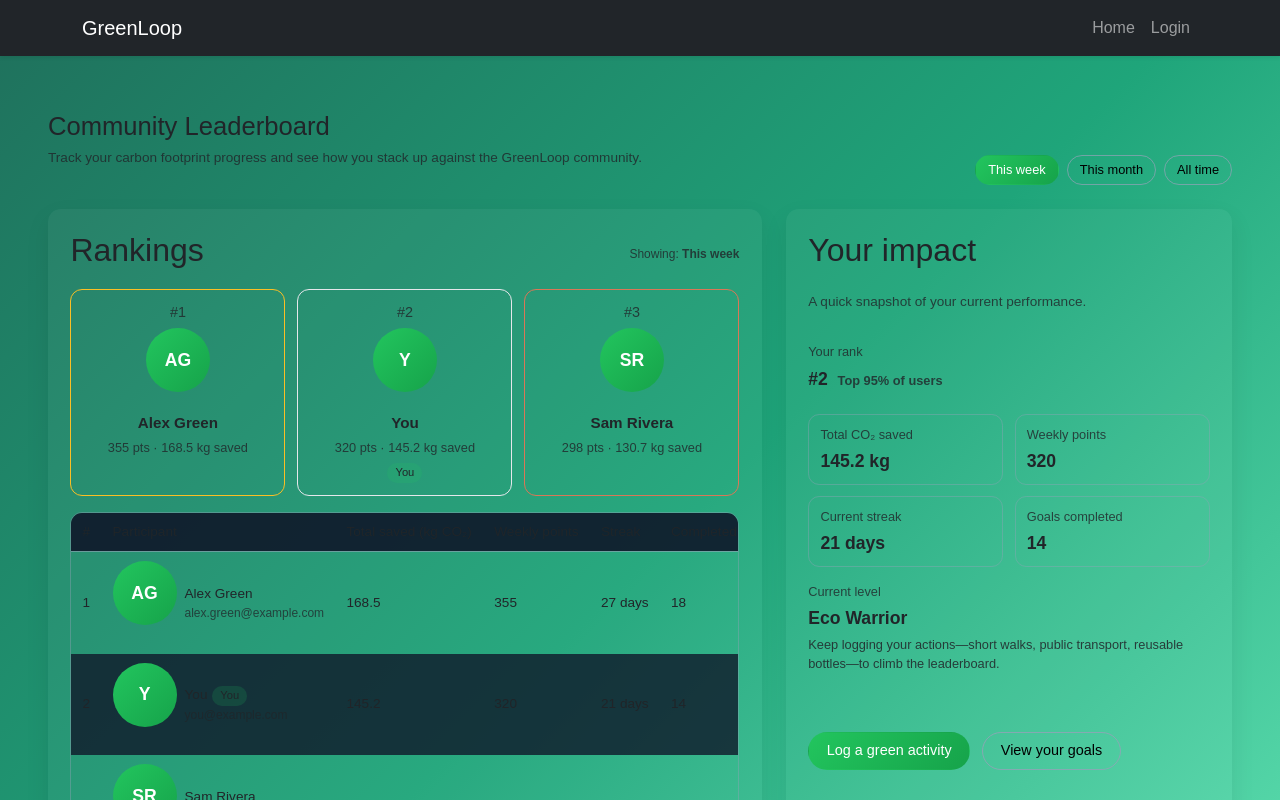
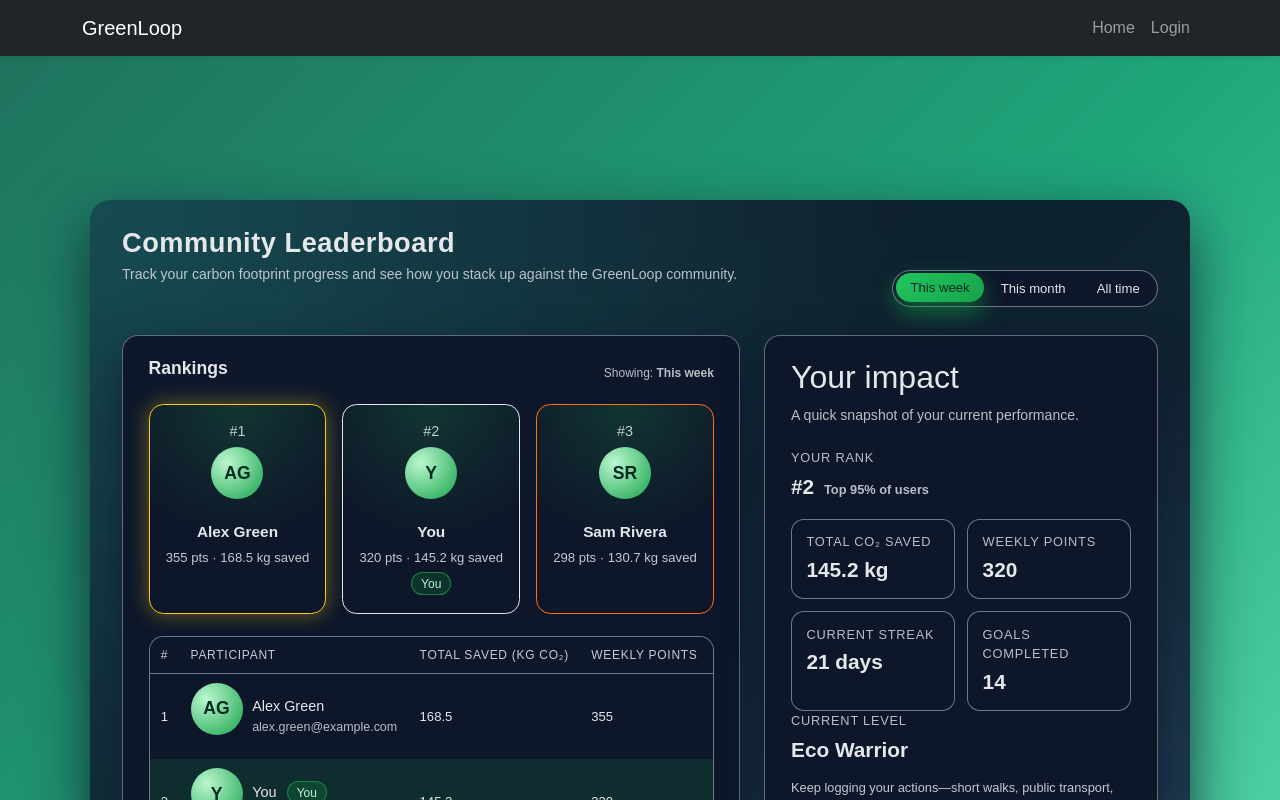
Before and after one commit to dmeshram/Group9-SER598-AdvancedProject-AppImplementation, a React app in the folder frontend/: page /leaderboard in a window 1280 px wide. Shown: the top 800 px of the page. Built offline with nearby package versions, Linux system fonts and the light colour scheme; the HTML template or start-up script is replaced by a standard one.

Commit message:
fixed CSS to maintain uniform design in the app.

```diff
--- a/frontend/src/App.css
+++ b/frontend/src/App.css
@@ -47,14 +47,35 @@
 /* Page layout */
 .leaderboard-page {
   text-align: left;
+  max-width: 1100px;
+  margin: 5.5rem auto 3rem;
+  padding: 1.75rem 2rem 2.3rem;
+  border-radius: 1.25rem;
+  background: radial-gradient(circle at top left, rgba(45, 212, 191, 0.25), transparent 55%),
+              radial-gradient(circle at bottom right, rgba(96, 165, 250, 0.26), transparent 55%),
+              rgba(15, 23, 42, 0.92);
+  box-shadow: 0 24px 60px rgba(15, 23, 42, 0.75);
+  color: #e5e7eb;
 }
 
 .leaderboard-header {
   display: flex;
   justify-content: space-between;
   align-items: flex-end;
-  gap: 1rem;
-  margin-bottom: 1.5rem;
+  gap: 1.5rem;
+  margin-bottom: 1.75rem;
+}
+
+@media (max-width: 768px) {
+  .leaderboard-page {
+    margin: 5rem 1rem 2.5rem;
+    padding: 1.35rem 1.4rem 1.8rem;
+  }
+
+  .leaderboard-header {
+    flex-direction: column;
+    align-items: flex-start;
+  }
 }
 
 /* Reuse existing page-title and section-subtitle styles from Profile page
@@ -71,46 +92,78 @@
 
 /* View toggle chips */
 .view-toggle {
-  display: flex;
-  gap: 0.5rem;
-  flex-wrap: wrap;
+  display: inline-flex;
+  padding: 0.18rem;
+  border-radius: 999px;
+  background: rgba(15, 23, 42, 0.98);
+  border: 1px solid rgba(148, 163, 184, 0.7);
+  gap: 0.15rem;
 }
 
 .toggle-chip {
+  border: none;
+  background: transparent;
+  color: #e5e7eb;
+  font-size: 0.82rem;
+  padding: 0.3rem 0.9rem;
   border-radius: 999px;
-  border: 1px solid rgba(148, 163, 184, 0.7);
-  padding: 0.25rem 0.75rem;
-  font-size: 0.8rem;
-  background: transparent;
   cursor: pointer;
+  transition: background 0.16s ease, color 0.16s ease, transform 0.1s ease,
+    box-shadow 0.16s ease;
+}
+
+.toggle-chip:hover {
+  background: rgba(15, 23, 42, 0.9);
 }
 
 .toggle-chip--active {
-  border-color: transparent;
   background: linear-gradient(135deg, #22c55e, #16a34a);
-  color: #fff;
+  color: #022c22;
+  box-shadow: 0 10px 25px rgba(22, 163, 74, 0.6);
+  transform: translateY(-1px);
 }
 
 /* Two-column layout */
 .leaderboard-layout {
   display: grid;
-  grid-template-columns: minmax(0, 1.6fr) minmax(0, 1fr);
+  grid-template-columns: minmax(0, 1.65fr) minmax(0, 1.05fr);
   gap: 1.5rem;
+  align-items: flex-start;
+}
+
+@media (max-width: 992px) {
+  .leaderboard-layout {
+    grid-template-columns: minmax(0, 1fr);
+  }
 }
 
 /* Cards (align with Profile page look & feel) */
 .leaderboard-card {
-  background: rgba(255, 255, 255, 0.04);
-  border-radius: 0.8rem;
-  padding: 1.4rem;
-  box-shadow: 0 10px 25px rgba(0, 0, 0, 0.08);
+  background: rgba(15, 23, 42, 0.97);
+  border-radius: 1rem;
+  padding: 1.4rem 1.6rem 1.7rem;
+  border: 1px solid rgba(148, 163, 184, 0.6);
+  box-shadow: 0 18px 40px rgba(15, 23, 42, 0.7);
+}
+
+.leaderboard-main-card {
+  min-width: 0;
+}
+
+.leaderboard-sidebar-card {
+  min-width: 0;
 }
 
 .card-header-row {
   display: flex;
   justify-content: space-between;
   align-items: center;
-  margin-bottom: 0.75rem;
+  margin-bottom: 1rem;
+}
+
+.card-header-row h2 {
+  font-size: 1.1rem;
+  font-weight: 600;
 }
 
 .small-label {
@@ -122,20 +175,32 @@
 .podium-row {
   display: grid;
   grid-template-columns: repeat(3, minmax(0, 1fr));
-  gap: 0.75rem;
-  margin-bottom: 1rem;
+  gap: 1rem;
+  margin-bottom: 1.4rem;
+}
+
+@media (max-width: 768px) {
+  .podium-row {
+    grid-template-columns: minmax(0, 1fr);
+  }
 }
 
 .podium-card {
-  border-radius: 0.75rem;
-  padding: 0.75rem;
   text-align: center;
-  position: relative;
-  border: 1px solid rgba(148, 163, 184, 0.4);
+  padding: 1rem 0.9rem 1.1rem;
+  border-radius: 0.9rem;
+  border: 1px solid rgba(148, 163, 184, 0.7);
+  background: radial-gradient(circle at top, rgba(34, 197, 94, 0.18), transparent 60%),
+              rgba(15, 23, 42, 0.99);
+  display: flex;
+  flex-direction: column;
+  align-items: center;
+  gap: 0.3rem;
 }
 
 .podium-card--gold {
-  border-color: #fbbf24;
+  border-color: #facc15;
+  box-shadow: 0 0 20px rgba(250, 204, 21, 0.4);
 }
 
 .podium-card--silver {
@@ -143,36 +208,38 @@
 }
 
 .podium-card--bronze {
-  border-color: #d97757;
+  border-color: #f97316;
 }
 
 .podium-rank {
   font-size: 0.9rem;
-  opacity: 0.8;
-  margin-bottom: 0.25rem;
+  opacity: 0.85;
 }
 
 .podium-name {
-  font-size: 0.95rem;
+  font-size: 0.96rem;
   font-weight: 600;
-  margin-top: 0.25rem;
 }
 
 .podium-stat {
-  font-size: 0.8rem;
-  opacity: 0.8;
-  margin-top: 0.2rem;
+  font-size: 0.82rem;
+  opacity: 0.85;
 }
 
 .you-pill {
   display: inline-flex;
   align-items: center;
-  gap: 0.25rem;
-  background: rgba(34, 197, 94, 0.16);
+  justify-content: center;
+  padding: 0.1rem 0.55rem;
   border-radius: 999px;
-  padding: 0.1rem 0.5rem;
-  font-size: 0.7rem;
-  margin-top: 0.35rem;
+  font-size: 0.75rem;
+  background: rgba(22, 163, 74, 0.2);
+  color: #bbf7d0;
+  border: 1px solid rgba(22, 163, 74, 0.7);
+}
+
+.you-pill--inline {
+  margin-left: 0.35rem;
 }
 
 /* Avatar variations (relying on Profile page avatar style if present) */
@@ -189,34 +256,35 @@
 }
 
 .avatar-circle--small {
-  width: 44px;
-  height: 44px;
-  font-size: 0.85rem;
-  margin: 0 auto;
+  width: 3rem;
+  height: 3rem;
+  font-size: 1rem;
 }
 
 .avatar-circle--tiny {
-  width: 30px;
-  height: 30px;
-  font-size: 0.75rem;
-  margin-right: 0.5rem;
+  width: 2.1rem;
+  height: 2.1rem;
+  font-size: 0.8rem;
 }
 
 /* Table */
 .leaderboard-table-wrapper {
-  border-radius: 0.75rem;
-  border: 1px solid rgba(148, 163, 184, 0.4);
-  overflow: auto;
+  margin-top: 1.25rem;
+  border-radius: 0.9rem;
+  overflow: hidden;
+  border: 1px solid rgba(148, 163, 184, 0.7);
+  background: rgba(15, 23, 42, 0.99);
 }
 
 .leaderboard-table {
   width: 100%;
   border-collapse: collapse;
-  font-size: 0.85rem;
+  font-size: 0.82rem;
+  min-width: 100%;
 }
 
 .leaderboard-table thead {
-  background: rgba(15, 23, 42, 0.9);
+  background: rgba(15, 23, 42, 0.98);
 }
 
 .leaderboard-table th,
@@ -228,21 +296,29 @@
 
 .leaderboard-table th {
   font-weight: 500;
-  opacity: 0.9;
-  border-bottom: 1px solid rgba(148, 163, 184, 0.6);
+  font-size: 0.75rem;
+  letter-spacing: 0.06em;
+  text-transform: uppercase;
+  color: rgba(209, 213, 219, 0.95);
+  border-bottom: 1px solid rgba(148, 163, 184, 0.7);
 }
 
 .leaderboard-table tbody tr:nth-child(even) {
-  background: rgba(15, 23, 42, 0.8);
+  background: rgba(15, 23, 42, 0.94);
+}
+
+.leaderboard-table tbody tr:nth-child(odd) {
+  background: rgba(15, 23, 42, 0.98);
 }
 
 .row-current-user {
-  background: rgba(34, 197, 94, 0.08);
+  background: rgba(22, 163, 74, 0.16) !important;
 }
 
 .user-cell {
   display: flex;
   align-items: center;
+  gap: 0.6rem;
 }
 
 .user-name-row {
@@ -252,62 +328,84 @@
 }
 
 .user-name {
+  font-size: 0.9rem;
   font-weight: 500;
 }
 
 .user-email {
-  font-size: 0.75rem;
-  opacity: 0.75;
-}
-
-.you-pill--inline {
-  margin-top: 0;
+  font-size: 0.78rem;
+  opacity: 0.8;
 }
 
 /* Sidebar summary */
-.leaderboard-sidebar-card {
-  display: flex;
-  flex-direction: column;
-  gap: 0.9rem;
-}
-
 .summary-block {
-  margin-bottom: 0.5rem;
+  margin-bottom: 1rem;
 }
 
 .summary-label {
   font-size: 0.8rem;
   opacity: 0.8;
   margin-bottom: 0.25rem;
+  text-transform: uppercase;
+  letter-spacing: 0.06em;
 }
 
 .summary-value {
-  font-size: 1.1rem;
+  font-size: 1.3rem;
   font-weight: 600;
 }
 
 .summary-subvalue {
   font-size: 0.8rem;
   opacity: 0.8;
-  margin-left: 0.3rem;
+  margin-left: 0.25rem;
 }
 
 .summary-grid {
   display: grid;
   grid-template-columns: repeat(2, minmax(0, 1fr));
-  gap: 0.7rem;
+  gap: 0.75rem;
+  margin-top: 0.5rem;
 }
 
 .summary-card {
-  border-radius: 0.7rem;
-  border: 1px solid rgba(148, 163, 184, 0.4);
-  padding: 0.6rem 0.7rem;
+  border-radius: 0.8rem;
+  padding: 0.8rem 0.9rem;
+  border: 1px solid rgba(148, 163, 184, 0.7);
+  background: rgba(15, 23, 42, 0.98);
+}
+
+.summary-card .summary-label {
+  margin-bottom: 0.15rem;
+}
+
+.summary-inline {
+  display: flex;
+  justify-content: space-between;
+  align-items: baseline;
+  gap: 0.4rem;
 }
 
 .summary-tip {
   font-size: 0.8rem;
   opacity: 0.85;
-  margin-top: 0.25rem;
+  margin-top: 0.85rem;
+  line-height: 1.45;
+}
+
+.summary-level-pill {
+  display: inline-flex;
+  align-items: center;
+  gap: 0.25rem;
+  border-radius: 999px;
+  padding: 0.15rem 0.6rem;
+  font-size: 0.76rem;
+  background: rgba(22, 163, 74, 0.16);
+  color: #bbf7d0;
+}
+
+.leaderboard-sidebar-card .actions-row {
+  margin-top: 1.3rem;
 }
 
 /* Button styles (reuse from Profile page if you already added them) */
@@ -351,6 +449,17 @@
 
   .podium-row {
     grid-template-columns: 1fr;
+  }
+}
+
+@media (max-width: 992px) {
+  .profile-page {
+    margin: 5rem 1rem 2.5rem;
+    padding: 1.35rem 1.4rem 1.8rem;
+  }
+
+  .profile-layout {
+    grid-template-columns: minmax(0, 1fr);
   }
 }
 
@@ -398,81 +507,141 @@
 
 /* Profile page layout */
 .profile-page {
-  text-align: left;
-  /* override App.css centering */
+  /* override the global centering & give space for fixed navbar */
+    text-align: left;
+    max-width: 1100px;
+    margin: 5.5rem auto 3rem;
+    padding: 1.75rem 2rem 2.25rem;
+    border-radius: 1.25rem;
+    background: radial-gradient(circle at top left, rgba(45, 212, 191, 0.25), transparent 55%),
+                radial-gradient(circle at bottom right, rgba(96, 165, 250, 0.26), transparent 55%),
+                rgba(15, 23, 42, 0.92);
+    box-shadow: 0 24px 60px rgba(15, 23, 42, 0.75);
+    color: #e5e7eb;
 }
 
 .page-title {
-  font-size: 1.6rem;
-  margin-bottom: 0.5rem;
+    font-size: 1.7rem;
+    font-weight: 600;
+    letter-spacing: 0.02em;
+    margin-bottom: 0.35rem;
+}
+
+.profile-page input,
+.profile-page textarea,
+.profile-page select {
+  width: 100%;
+  border-radius: 0.6rem;
+  border: 1px solid rgba(148, 163, 184, 0.7);
+  background: rgba(15, 23, 42, 0.95);
+  color: #e5e7eb;
+  padding: 0.55rem 0.75rem;
+  font-size: 0.94rem;
+  line-height: 1.4;
+  transition: border-color 0.15s ease, box-shadow 0.15s ease, background 0.15s ease;
+}
+
+.profile-page input::placeholder,
+.profile-page textarea::placeholder {
+  color: rgba(148, 163, 184, 0.9);
+}
+
+.profile-page textarea {
+  resize: vertical;
+  min-height: 110px;
+}
+
+.profile-page input:focus,
+.profile-page textarea:focus,
+.profile-page select:focus {
+  outline: none;
+  border-color: #22c55e;
+  box-shadow: 0 0 0 1px rgba(34, 197, 94, 0.7);
+  background: rgba(15, 23, 42, 0.98);
 }
 
 .section-subtitle {
-  font-size: 0.85rem;
-  opacity: 0.8;
-  margin-bottom: 1rem;
+    font-size: 0.88rem;
+    opacity: 0.8;
+    margin-bottom: 1.4rem;
 }
 
 .status-banner {
-  margin: 0.5rem 0 1rem;
-  padding: 0.6rem 0.8rem;
-  border-radius: 0.5rem;
-  background: rgba(16, 185, 129, 0.12);
-  border: 1px solid rgba(16, 185, 129, 0.5);
-  font-size: 0.85rem;
+  margin-top: 1rem;
+  font-size: 0.88rem;
+  padding: 0.55rem 0.8rem;
+  border-radius: 0.7rem;
+  background: rgba(22, 163, 74, 0.18);
+  border: 1px solid rgba(22, 163, 74, 0.6);
+  color: #bbf7d0;
 }
 
 /* Two-column layout */
 .profile-layout {
-  display: grid;
-  grid-template-columns: minmax(0, 1.1fr) minmax(0, 1fr);
-  gap: 1.5rem;
+    display: grid;
+    grid-template-columns: minmax(0, 1.5fr) minmax(0, 1.1fr);
+    gap: 1.5rem;
+    align-items: flex-start;
 }
 
 /* Cards */
 .profile-card,
 .settings-card {
-  background: rgba(255, 255, 255, 0.04);
-  border-radius: 0.8rem;
-  padding: 1.5rem;
-  box-shadow: 0 10px 25px rgba(0, 0, 0, 0.08);
+    background: rgba(15, 23, 42, 0.96);
+    border-radius: 1rem;
+    padding: 1.4rem 1.6rem 1.7rem;
+    border: 1px solid rgba(148, 163, 184, 0.6);
+    box-shadow: 0 18px 40px rgba(15, 23, 42, 0.7);
+}
+
+.profile-card h2,
+.settings-card h2 {
+  font-size: 1.1rem;
+  font-weight: 600;
+  margin-bottom: 0.3rem;
+}
+
+.profile-card .section-subtitle,
+.settings-card .section-subtitle {
+  margin-bottom: 1.1rem;
 }
 
 /* Avatar */
 .avatar-circle {
-  width: 64px;
-  height: 64px;
+  width: 3.25rem;
+  height: 3.25rem;
   border-radius: 999px;
+  background: radial-gradient(circle at 30% 30%, #bbf7d0, #16a34a);
   display: flex;
   align-items: center;
   justify-content: center;
-  background: linear-gradient(135deg, #22c55e, #16a34a);
-  color: white;
   font-weight: 700;
-  margin-bottom: 1.25rem;
   font-size: 1.1rem;
+  color: #022c22;
+  margin-bottom: 1rem;
 }
 
 /* Form controls */
 .form-group {
-  display: flex;
-  flex-direction: column;
-  gap: 0.35rem;
   margin-bottom: 0.9rem;
 }
 
 .form-row {
   display: flex;
-  gap: 0.75rem;
+  gap: 1rem;
 }
 
-.form-row .form-group {
+.form-row > .form-group {
   flex: 1;
 }
 
-label {
-  font-size: 0.85rem;
-  opacity: 0.85;
+.form-group label {
+  display: block;
+  font-size: 0.8rem;
+  letter-spacing: 0.06em;
+  text-transform: uppercase;
+  margin-bottom: 0.3rem;
+  color: rgba(209, 213, 219, 0.9);
 }
 
 input,
@@ -494,59 +663,112 @@ select:focus {
   border-color: transparent;
 }
 
-/* Settings group */
-.settings-group {
-  border: 1px solid rgba(148, 163, 184, 0.4);
-  border-radius: 0.7rem;
-  padding: 0.75rem 0.9rem;
-  margin-bottom: 1rem;
+/* Notifications section (Profile page) */
+.profile-page .settings-group {
+  border-radius: 0.8rem;
+  padding: 0.9rem 1rem 0.8rem;
+  border: 1px solid rgba(148, 163, 184, 0.6);
+  background: radial-gradient(circle at top left, rgba(34, 197, 94, 0.14), transparent 65%),
+              rgba(15, 23, 42, 0.98);
+  margin-bottom: 1.1rem;
 }
 
-.settings-group legend {
-  padding: 0 0.25rem;
-  font-size: 0.85rem;
+.profile-page .settings-group legend {
+  padding: 0 0.35rem;
+  font-size: 0.82rem;
+  letter-spacing: 0.03em;
+  text-transform: none;
+  color: #e5e7eb;
   opacity: 0.9;
 }
 
-.checkbox-row {
+/* Each notification row: checkbox + label aligned */
+.profile-page .checkbox-row {
   display: flex;
   align-items: center;
-  gap: 0.5rem;
-  margin-top: 0.4rem;
+  gap: 0.6rem;
+  padding: 0.35rem 0;
+  cursor: pointer;
+}
+
+.profile-page .checkbox-row input[type='checkbox'] {
+  width: 18px;
+  height: 18px;
+  flex-shrink: 0;
+  margin: 0;
+}
+
+.profile-page .checkbox-row span {
   font-size: 0.9rem;
+  color: #e5e7eb;
+  line-height: 1.3;
 }
 
 /* Actions */
 .actions-row {
-  margin-top: 1.25rem;
+  margin-top: 1.3rem;
   display: flex;
-  gap: 0.75rem;
+  gap: 0.8rem;
+  flex-wrap: wrap;
 }
 
 .primary-button,
 .secondary-button {
   border-radius: 999px;
-  padding: 0.45rem 1.1rem;
+  padding: 0.55rem 1.25rem;
+  font-size: 0.92rem;
+  font-weight: 500;
   border: 1px solid transparent;
-  font: inherit;
   cursor: pointer;
-  font-size: 0.9rem;
+  transition: background 0.16s ease, color 0.16s ease, transform 0.08s ease,
+    box-shadow 0.16s ease, border-color 0.16s ease;
 }
 
 .primary-button {
   background: linear-gradient(135deg, #22c55e, #16a34a);
-  color: white;
+  color: #022c22;
+  box-shadow: 0 10px 25px rgba(22, 163, 74, 0.55);
+}
+
+.primary-button:hover {
+  transform: translateY(-1px);
+  box-shadow: 0 14px 32px rgba(22, 163, 74, 0.7);
 }
 
 .secondary-button {
   background: transparent;
+  color: #e5e7eb;
   border-color: rgba(148, 163, 184, 0.8);
+}
+
+.secondary-button:hover {
+  background: rgba(15, 23, 42, 0.9);
+  border-color: rgba(209, 213, 219, 0.9);
 }
 
 /* Responsive tweaks */
 @media (max-width: 900px) {
   .profile-layout {
     grid-template-columns: 1fr;
+  }
+}
+
+@media (max-width: 768px) {
+  .form-row {
+    flex-direction: column;
+  }
+}
+
+@media (max-width: 576px) {
+  .actions-row {
+    flex-direction: column;
+  }
+
+  .primary-button,
+  .secondary-button {
+    width: 100%;
+    justify-content: center;
+    text-align: center;
   }
 }
 
@@ -624,3 +846,194 @@ select:focus {
 .react-calendar__month-view__days {
   gap: 3px;
 }
+
+.achievements-page {
+  text-align: left;
+  max-width: 1100px;
+  margin: 5.5rem auto 3rem;
+  padding: 1.75rem 2rem 2.3rem;
+  border-radius: 1.25rem;
+  background: radial-gradient(circle at top left, rgba(45, 212, 191, 0.25), transparent 55%),
+              radial-gradient(circle at bottom right, rgba(96, 165, 250, 0.26), transparent 55%),
+              rgba(15, 23, 42, 0.92);
+  box-shadow: 0 24px 60px rgba(15, 23, 42, 0.75);
+  color: #e5e7eb;
+}
+
+@media (max-width: 992px) {
+  .achievements-page {
+    margin: 5rem 1rem 2.5rem;
+    padding: 1.35rem 1.4rem 1.8rem;
+  }
+}
+
+/* Header */
+
+.achievements-header {
+  display: flex;
+  justify-content: space-between;
+  align-items: flex-end;
+  gap: 1.5rem;
+  margin-bottom: 1.6rem;
+}
+
+.achievements-header .page-title {
+  margin-bottom: 0.25rem;
+}
+
+@media (max-width: 768px) {
+  .achievements-header {
+    flex-direction: column;
+    align-items: flex-start;
+  }
+}
+
+.achievements-actions {
+  display: flex;
+  gap: 0.5rem;
+  flex-wrap: wrap;
+}
+
+/* Cards & progress */
+
+.achievements-page .card {
+  background: rgba(15, 23, 42, 0.97);
+  border-radius: 1rem;
+  border: 1px solid rgba(148, 163, 184, 0.7);
+  box-shadow: 0 18px 40px rgba(15, 23, 42, 0.7);
+  color: #e5e7eb;
+}
+
+.achievements-page .card-title {
+  font-size: 0.98rem;
+  font-weight: 600;
+}
+
+.achievements-page .card-text {
+  font-size: 0.86rem;
+  color: #cbd5f5;
+  opacity: 0.9;
+}
+
+.achievements-page .text-muted,
+.achievements-page .card-subtitle,
+.achievements-page .card-text.text-muted {
+  color: #cbd5f5 !important;
+  opacity: 0.88;
+}
+
+.achievements-page .progress {
+  background: rgba(15, 23, 42, 0.9);
+  height: 0.55rem;
+  border-radius: 999px;
+}
+
+.achievements-page .progress-bar {
+  background: linear-gradient(135deg, #22c55e, #16a34a);
+}
+
+.achievements-page .badge.bg-success {
+  background-color: #22c55e !important;
+  color: #022c22;
+  border-radius: 999px;
+  padding: 0.15rem 0.6rem;
+  font-size: 0.7rem;
+}
+
+/* Buttons within Achievements */
+
+.achievements-page .btn {
+  border-radius: 999px;
+  font-size: 0.86rem;
+  padding: 0.35rem 0.9rem;
+  font-weight: 500;
+  border-width: 1px;
+}
+
+/* Top-right header buttons */
+.achievements-page .btn-outline-primary {
+  color: #e5e7eb;
+  border-color: rgba(148, 163, 184, 0.9);
+  background: transparent;
+}
+
+.achievements-page .btn-outline-primary:hover {
+  background: rgba(15, 23, 42, 0.96);
+  border-color: #22c55e;
+  color: #bbf7d0;
+}
+
+.achievements-page .btn-outline-danger {
+  color: #fecaca;
+  border-color: rgba(248, 113, 113, 0.9);
+  background: transparent;
+}
+
+.achievements-page .btn-outline-danger:hover {
+  background: rgba(248, 113, 113, 0.12);
+}
+
+/* Buttons inside each card */
+.achievements-page .btn-outline-secondary {
+  color: #e5e7eb;
+  border-color: rgba(148, 163, 184, 0.8);
+  background: transparent;
+}
+
+.achievements-page .btn-outline-secondary:hover {
+  background: rgba(15, 23, 42, 0.96);
+  border-color: rgba(209, 213, 219, 0.95);
+}
+
+.achievements-page .btn-success {
+  background: linear-gradient(135deg, #22c55e, #16a34a);
+  border-color: transparent;
+  color: #022c22;
+}
+
+.achievements-page .btn-success:disabled {
+  opacity: 0.9;
+}
+
+.graph-card {
+  border-radius: 0.9rem;
+  padding: 0.6rem 0.75rem;
+  border: 1px solid rgba(148, 163, 184, 0.7);
+  background: rgba(15, 23, 42, 0.98);
+}
+
+.custom-line-chart canvas {
+  width: 100% !important;
+}
+
+/* React Calendar dark theme overrides */
+.leaderboard-sidebar-card .react-calendar {
+  width: 100%;
+  background: rgba(15, 23, 42, 0.98);
+  border-radius: 0.9rem;
+  border: 1px solid rgba(148, 163, 184, 0.7);
+  padding: 0.4rem;
+  font-size: 0.78rem;
+  color: #e5e7eb;
+}
+
+.react-calendar__navigation button,
+.react-calendar__month-view__weekdays,
+.react-calendar__month-view__days__day {
+  color: #e5e7eb;
+}
+
+.react-calendar__tile {
+  border-radius: 0.45rem;
+}
+
+/* Mark days with completed activity */
+.calendar-tile-done {
+  background: rgba(34, 197, 94, 0.25) !important;
+  color: #bbf7d0 !important;
+  border-radius: 999px !important;
+}
+
+.calendar-tile-done:hover {
+  background: rgba(34, 197, 94, 0.35) !important;
+}
```
Also changed, not shown: frontend/src/pages/AchievementPage.jsx (+23 -9 lines).
